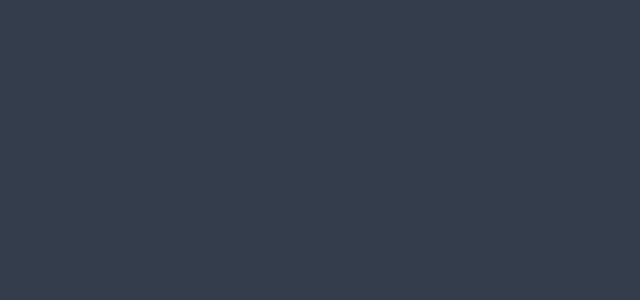
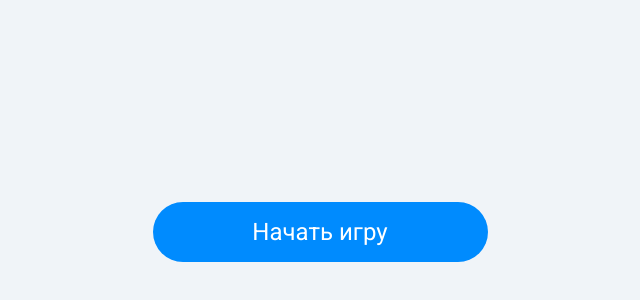
Before and after one commit to CHOPAZ/vue-cards, a Vue app: page / in a window 1280 px wide. Shown: the part 176-476 px from the top of the page, without its empty margins (320-960 px from the left). Built offline with nearby package versions, Linux system fonts and the light colour scheme.

Commit message:
create VButton

```diff
--- a/index.html
+++ b/index.html
@@ -4,6 +4,12 @@
     <meta charset="UTF-8" />
     <link rel="icon" type="image/svg+xml" href="/vite.svg" />
     <meta name="viewport" content="width=device-width, initial-scale=1.0" />
+    <link rel="preconnect" href="https://fonts.googleapis.com" />
+    <link rel="preconnect" href="https://fonts.gstatic.com" crossorigin />
+    <link
+      href="https://fonts.googleapis.com/css2?family=Roboto:ital,wght@0,100..900;1,100..900&display=swap"
+      rel="stylesheet"
+    />
     <title>remember-cards-game</title>
   </head>
   <body>
--- a/src/App.vue
+++ b/src/App.vue
@@ -1,5 +1,9 @@
-<script setup></script>
+<script setup>
+  import VButton from './components/VButton.vue'
+</script>
 
-<template></template>
+<template>
+  <VButton>Начать игру</VButton>
+</template>
 
 <style scoped></style>
--- /dev/null
+++ b/src/components/VButton.vue
@@ -0,0 +1,22 @@
+<script setup></script>
+
+<template>
+  <button class="button">
+    <slot></slot>
+  </button>
+</template>
+
+<style scoped>
+  .button {
+    width: 335px;
+    border: none;
+    border-radius: var(--br100);
+    background: var(--color-blue);
+    padding: 16px 10px;
+    font-family: var(--font);
+    font-weight: 400;
+    font-size: 24px;
+    color: var(--color-secondary);
+    cursor: pointer;
+  }
+</style>
--- a/src/style.css
+++ b/src/style.css
@@ -1,19 +1,13 @@
 :root {
-  --color-primary: #ffffff;
-  --color-bg: #343d4b;
-  --color-primary-inverted: #000000;
-  --color-bg-card: #272e37;
-  --color-bg-main: #222831;
-  --gradient: linear-gradient(91deg, rgba(144, 217, 224, 0.9) 0.2%, rgba(84, 96, 230, 0.9) 100%);
-  --gradient-inverted: linear-gradient(
-    256deg,
-    rgba(144, 217, 224, 0.9) 9.04%,
-    rgba(84, 96, 230, 0.9) 100%
-  );
-  --font: 'Montserrat', sans-serif;
+  --color-primary: #222222;
+  --color-secondary: #ffffff;
+  --color-blue: #008bfe;
+  --color-bg: #f0f4f8;
 
-  --br10: 10px;
-  --br25: 25px;
+  --font: 'Roboto', sans-serif;
+
+  --br12: 12px;
+  --br100: 100px;
 }
 
 body {
```
